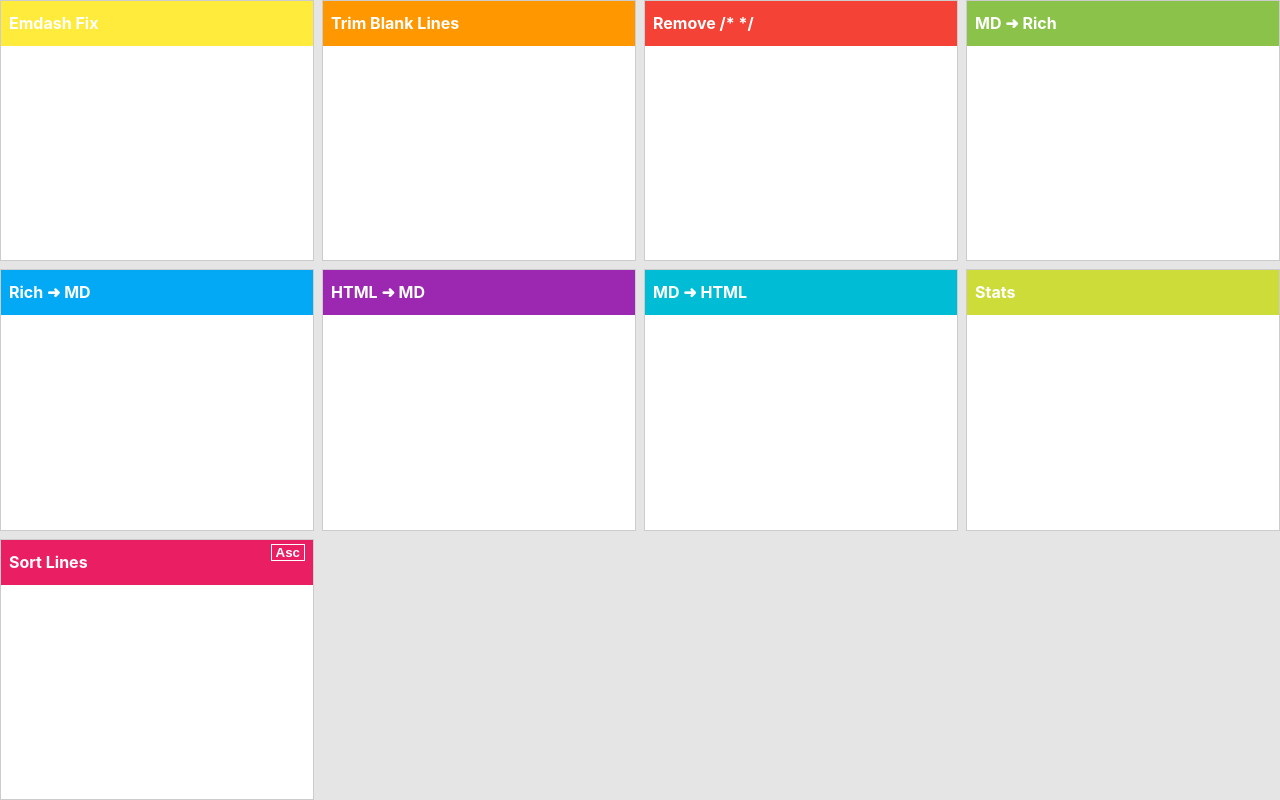
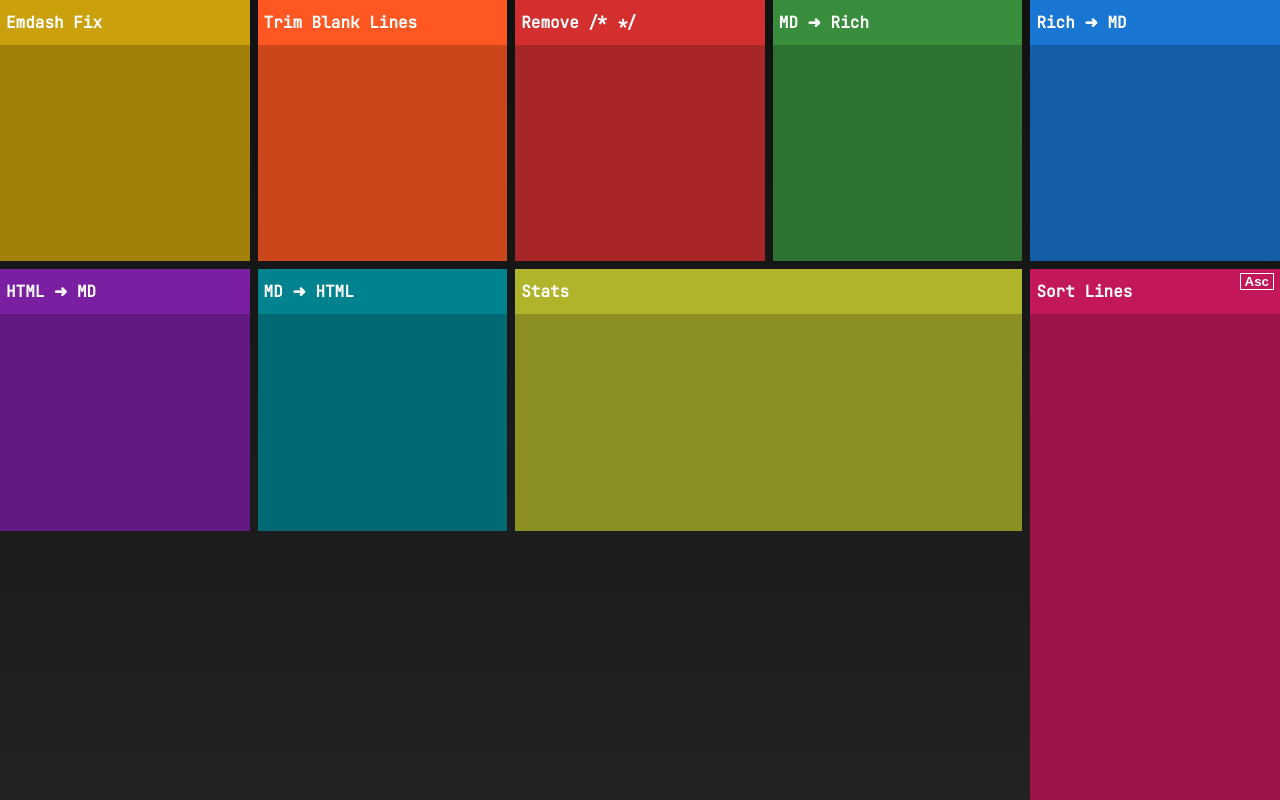
Before and after one commit to gmfunk9/MDify, a plain HTML site: page index.html in a window 1280 px wide. Drawn offline with nearby package versions, Linux system fonts and the light colour scheme.

Commit message:
tune grid and style

```diff
--- a/index.html
+++ b/index.html
@@ -4,6 +4,7 @@
 <meta charset="UTF-8">
 <meta name="viewport" content="width=device-width, initial-scale=1.0">
 <title>MDify Utils</title>
+<link href="https://fonts.googleapis.com/css2?family=JetBrains+Mono&display=swap" rel="stylesheet">
 <link rel="stylesheet" href="style.css">
 <script src="https://cdnjs.cloudflare.com/ajax/libs/turndown/6.0.0/turndown.min.js"></script>
 <script src="https://cdnjs.cloudflare.com/ajax/libs/marked/4.3.0/marked.min.js"></script>
@@ -39,11 +40,11 @@
     <div class="header">MD ➜ HTML</div>
     <textarea></textarea>
   </div>
-  <div id="stat_box" class="panel p8">
+  <div id="stat_box" class="panel p8" style="grid-column: span 2;">
     <div class="header">Stats</div>
     <textarea></textarea>
   </div>
-  <div id="sort_box" class="panel p9">
+  <div id="sort_box" class="panel p9" style="grid-row: span 2;">
     <div class="header">Sort Lines <button class="sort_toggle">Asc</button></div>
     <textarea></textarea>
   </div>
--- a/script.js
+++ b/script.js
@@ -74,7 +74,8 @@ function stats(t) {
   for (const w of words) {
     const x = w.toLowerCase();
     if (stops.includes(x)) continue;
-    freq[x] = (freq[x] || 0) + 1;
+    if (!freq[x]) freq[x] = 0;
+    freq[x] = freq[x] + 1;
   }
   const sorted = Object.entries(freq).sort((a,b) => b[1]-a[1]).slice(0,10);
   let dens = '';
--- a/style.css
+++ b/style.css
@@ -1,16 +1,19 @@
 *{box-sizing:border-box;margin:0;padding:0}
-html,body{height:100%;margin:0;padding:0;background:#E5E5E5;font-family:-apple-system,BlinkMacSystemFont,'Segoe UI',Arial,sans-serif}
-.grid{display:grid;grid-template-columns:repeat(auto-fit,minmax(300px,1fr));grid-auto-rows:1fr;gap:8px;height:100%}
-.panel{display:flex;flex-direction:column;border:1px solid #ccc;background:#fff;overflow:hidden}
-.header{height:45px;line-height:45px;padding:0 8px;background:var(--header-bg);color:#fff;font-weight:700;font-size:16px}
-textarea{flex:1;width:100%;padding:4px;border:0;resize:none;font-size:15px;font-family:inherit}
-.p1{--header-bg:#ffeb3b}
-.p2{--header-bg:#ff9800}
-.p3{--header-bg:#f44336}
-.p4{--header-bg:#8bc34a}
-.p5{--header-bg:#03a9f4}
-.p6{--header-bg:#9c27b0}
-.p7{--header-bg:#00bcd4}
-.p8{--header-bg:#cddc39}
-.p9{--header-bg:#e91e63}
+html,body{height:100%;background:linear-gradient(#111,#222);font-family:'JetBrains Mono',ui-monospace,monospace}
+.grid{display:grid;gap:8px;height:100%;grid-template-columns:repeat(auto-fit,minmax(220px,1fr));grid-auto-rows:minmax(200px,1fr)}
+.panel{display:flex;flex-direction:column;background:var(--panel-bg);color:#fff;overflow:hidden}
+.header{height:45px;line-height:45px;padding:0 6px;font-weight:700;font-size:16px}
+textarea{flex:1;width:100%;padding:4px;border:0;resize:none;background:rgba(0,0,0,.2);color:#fff;font-size:15px;font-family:inherit}
+.p1{--panel-bg:#caa10d}
+.p2{--panel-bg:#ff5722}
+.p3{--panel-bg:#d32f2f}
+.p4{--panel-bg:#388e3c}
+.p5{--panel-bg:#1976d2}
+.p6{--panel-bg:#7b1fa2}
+.p7{--panel-bg:#00838f}
+.p8{--panel-bg:#afb42b}
+.p9{--panel-bg:#c2185b}
 .sort_toggle{float:right;margin-top:4px;background:none;border:1px solid #fff;color:#fff;font-weight:700;padding:0 4px;cursor:pointer}
+@media(max-width:600px){
+  .grid{grid-template-columns:repeat(auto-fit,minmax(150px,1fr));grid-auto-rows:220px}
+}
```
Also changed, not shown: 1 other file.
